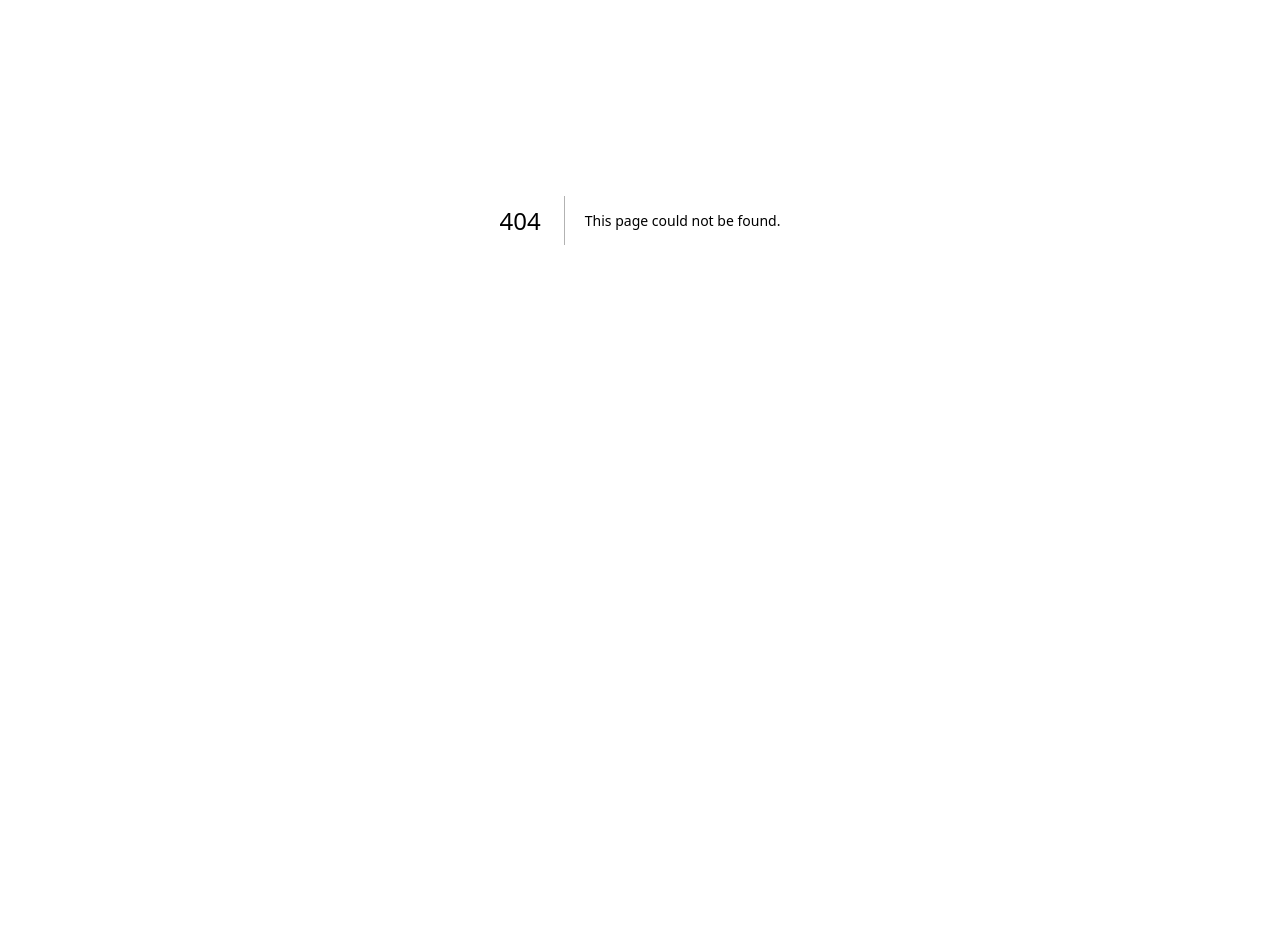
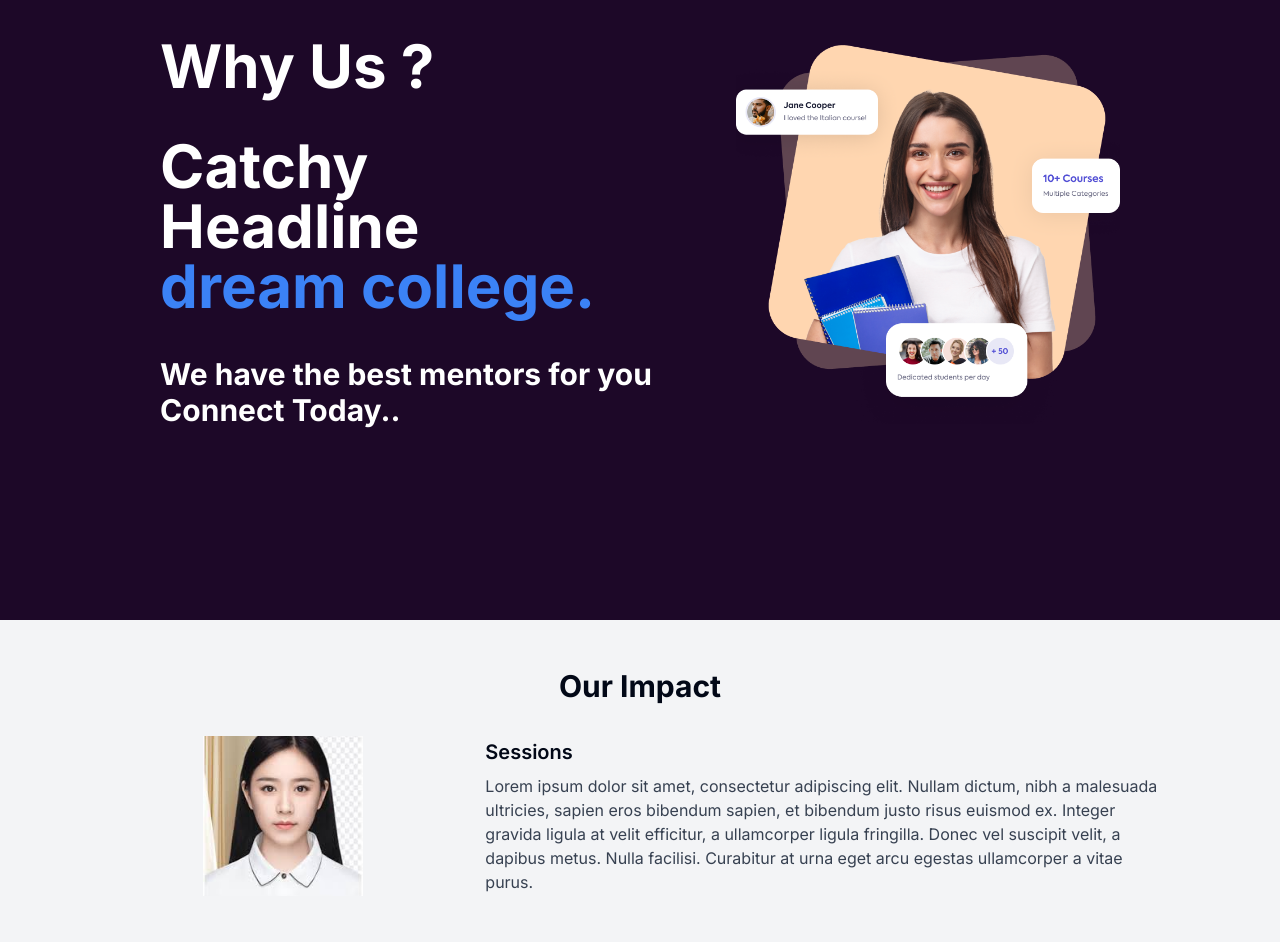
Before and after one commit to AlmaTrail/AlmaTrail-Frontend, a Next.js app: page /aboutUs in a window 1280 px wide. Before the commit this address had no page. Shown: the part 180-1122 px from the top of the page. Before the commit the page ends 800 px from the top, so only its background shows below. Built offline with nearby package versions, Linux system fonts and the light colour scheme.

Commit message:
aboutUs first commit

```diff
--- /dev/null
+++ b/src/app/aboutUs/page.tsx
@@ -0,0 +1,21 @@
+'use client';
+import Navbar from "@/components/navbar";
+import WhyUs from "@/components/whyUs";
+import Impact from "@/components/impact";
+import OurTeam from "@/components/ourTeam";
+import WriteUs from '@/components/writeUs';
+import FooterSection from "@/components/footerSections";
+export default function AboutUs() {
+    return (
+      <main>
+        <div className="h-screen mx-auto bg-[#1d0828] flex justify-center pb-2 items-center relative">
+          <Navbar/>
+          <WhyUs/>
+        </div>
+        <Impact/>
+        <OurTeam/>
+        <WriteUs/>
+        <FooterSection/>
+      </main>
+    );
+  }
--- /dev/null
+++ b/src/components/impact.tsx
@@ -0,0 +1,46 @@
+import React from "react";
+import ImpactItem from "@/components/impactItem";
+
+const impactData = [
+  {
+    title: "Sessions",
+    description: "Lorem ipsum dolor sit amet, consectetur adipiscing elit. Nullam dictum, nibh a malesuada ultricies, sapien eros bibendum sapien, et bibendum justo risus euismod ex. Integer gravida ligula at velit efficitur, a ullamcorper ligula fringilla. Donec vel suscipit velit, a dapibus metus. Nulla facilisi. Curabitur at urna eget arcu egestas ullamcorper a vitae purus.",
+    imageUrl: "/images/image.jpg",
+    imageFirst: true,
+  },
+  {
+    title: "University Selection",
+    description: "Lorem ipsum dolor sit amet, consectetur adipiscing elit. Nullam dictum, nibh a malesuada ultricies, sapien eros bibendum sapien, et bibendum justo risus euismod ex. Integer gravida ligula at velit efficitur, a ullamcorper ligula fringilla. Donec vel suscipit velit, a dapibus metus. Nulla facilisi. Curabitur at urna eget arcu egestas ullamcorper a vitae purus.",
+    imageUrl: "/images/image.jpg",
+    imageFirst: false,
+  },
+  {
+    title: "Documentation",
+    description: "Lorem ipsum dolor sit amet, consectetur adipiscing elit. Nullam dictum, nibh a malesuada ultricies, sapien eros bibendum sapien, et bibendum justo risus euismod ex. Integer gravida ligula at velit efficitur, a ullamcorper ligula fringilla. Donec vel suscipit velit, a dapibus metus. Nulla facilisi. Curabitur at urna eget arcu egestas ullamcorper a vitae purus.",
+    imageUrl: "/images/image.jpg",
+    imageFirst: true,
+  }
+];
+
+const Impact: React.FC = () => {
+  return (
+    <section className="py-12 bg-gray-100">
+      <div className="container mx-auto px-8 lg:px-28">
+        <h2 className="text-3xl font-bold text-center mb-8">Our Impact</h2>
+        <div className="space-y-12">
+          {impactData.map((item, index) => (
+            <ImpactItem
+              key={index}
+              title={item.title}
+              description={item.description}
+              imageUrl={item.imageUrl}
+              imageFirst={item.imageFirst}
+            />
+          ))}
+        </div>
+      </div>
+    </section>
+  );
+};
+
+export default Impact;
--- /dev/null
+++ b/src/components/impactItem.tsx
@@ -0,0 +1,24 @@
+import React from "react";
+
+interface ImpactItemProps {
+  title: string;
+  description: string;
+  imageUrl: string;
+  imageFirst: boolean;
+}
+
+const ImpactItem: React.FC<ImpactItemProps> = ({ title, description, imageUrl, imageFirst }) => {
+  return (
+    <div className={`flex flex-col ${imageFirst ? 'lg:flex-row' : 'lg:flex-row-reverse'} items-center lg:space-x-8 space-y-4 lg:space-y-0`}>
+      <div className="lg:w-1/3 flex justify-center">
+        <img src={imageUrl} alt={title} className="w-40 h-40 object-cover" />
+      </div>
+      <div className="lg:w-2/3 flex flex-col justify-center text-center lg:text-left h-40">
+        <h3 className="text-xl font-semibold mb-2">{title}</h3>
+        <p className="text-gray-700 overflow-hidden">{description}</p>
+      </div>
+    </div>
+  );
+};
+
+export default ImpactItem;
--- /dev/null
+++ b/src/components/ourTeam.tsx
@@ -0,0 +1,43 @@
+import React from "react";
+import TeamMemberCard from "@/components/teamMemberCard";
+
+interface TeamMember {
+  name: string;
+  position: string;
+  imageUrl: string;
+}
+
+const teamMembers: TeamMember[] = [
+  {
+    name: "Ayush Bansal",
+    position: "Co-Founder",
+    imageUrl: "/images/image.jpg",
+  },
+  {
+    name: "Harpreet Singh",
+    position: "Co-Founder",
+    imageUrl: "/images/image.jpg",
+  },
+  {
+    name: "Gautam Garg",
+    position: "Co-Founder",
+    imageUrl: "/images/image.jpg",
+  }
+];
+
+const OurTeam: React.FC = () => {
+  return (
+    <section className="py-12 bg-[#1d0828]">
+      <div className="container mx-auto px-8 lg:px-16">
+        <h2 className="text-3xl text-white font-bold text-center mb-12">Our Team</h2>
+        <div className="flex flex-wrap justify-center gap-32 mb-12">
+          {teamMembers.map((member, index) => (
+            <TeamMemberCard key={index} name={member.name} position={member.position} imageUrl={member.imageUrl} />
+          ))}
+        </div>
+      </div>
+    </section>
+  );
+};
+
+export default OurTeam;
--- /dev/null
+++ b/src/components/teamMemberCard.tsx
@@ -0,0 +1,23 @@
+import React from "react";
+
+interface TeamMemberCardProps {
+  name: string;
+  position: string;
+  imageUrl: string;
+}
+
+const TeamMemberCard: React.FC<TeamMemberCardProps> = ({ name, position, imageUrl }) => {
+  return (
+    <div className="bg-white shadow-lg rounded-lg overflow-hidden transform transition duration-300 hover:scale-105 w-64 h-80">
+      <div className="w-full h-4/5 bg-gray-200 flex items-center justify-center overflow-hidden">
+        <img className="w-full h-full object-cover object-center" src={imageUrl} alt={name} />
+      </div>
+      <div className="py-2 px-6 text-center">
+        <h2 className="text-xl font-semibold text-gray-800">{name}</h2>
+        <p className="text-sm text-gray-600">{position}</p>
+      </div>
+    </div>
+  );
+};
+
+export default TeamMemberCard;
--- /dev/null
+++ b/src/components/whyUs.tsx
@@ -0,0 +1,30 @@
+"use client";
+import React from "react";
+import Hero from "../../public/images/hero_1.png";
+import Image from "next/image";
+
+const WhyUs = () => {
+  return (
+    <div className="flex flex-col lg:flex-row justify-center lg:justify-between items-center gap-5 mt-8">
+      <div className="flex flex-col gap-4 sm:justify-center sm:items-center md:justify-center md:items-center lg:gap-10">
+        <p className="text-2xl text-white font-bold sm:text-4xl sm:text-center md:text-center md:text-5xl lg:text-6xl"> Why Us ? </p>
+        <p className="text-2xl text-white font-bold sm:text-4xl sm:text-center md:text-center md:text-5xl lg:text-6xl">
+          Catchy <br className="lg:flex hidden" /> Headline{" "}
+          <br className="lg:flex hidden text-blue-500" />{" "}
+          <span className="text-blue-500">dream college.</span>
+        </p>
+        <p className="text-3xl sm:text-base sm:text-center md:text-center text-white font-bold">
+          We have the best mentors for you <br className="lg:flex hidden" />{" "}
+          Connect Today..
+        </p>
+      </div>
+      <Image
+        className="hidden md:hidden lg:block lg:ml-16 w-96 h-96"
+        src={Hero}
+        alt=""
+      />
+    </div>
+  );
+};
+
+export default WhyUs;
--- /dev/null
+++ b/src/components/writeUs.tsx
@@ -0,0 +1,66 @@
+import React from 'react';
+
+const WriteUs = () => {
+  return (
+    <div className="bg-gray-200 py-12">
+      <div className="max-w-7xl mx-auto px-4 sm:px-6">
+        <div className="mt-6 border-2 border-gray-600 rounded-md p-6 flex gap-8 h-96 overflow-y-auto">
+
+          <div className="w-1/2 sm:w-1/2 lg:pl-6">
+            <h3 className="text-xl font-semibold text-gray-800 mb-4">Write Message</h3>
+            <textarea
+              id="message"
+              name="message"
+              rows={3} // Adjust the number of rows here
+              className="shadow-sm focus:ring-indigo-500 focus:border-indigo-500 block w-full sm:text-sm border-gray-300 rounded-md mb-4 h-full" // Added h-full for full height
+              placeholder="Your message here..."
+            />
+            <button type="submit" className="w-1/2 bg-[#1d0828] rounded-md py-2 text-white font-semibold shadow-sm transition duration-200 hover:bg-white hover:text-[#3b0764] border-2 border-transparent hover:border-[#3b0764]">
+              Send Message
+            </button>
+          </div>
+
+          <div className="w-1/2 sm:w-1/2">
+            <h3 className="text-xl flex justify-center font-semibold text-gray-800 mb-4">Contact Information</h3>
+            <div className="flex justify-center mb-4">
+              <svg
+                xmlns="http://www.w3.org/2000/svg"
+                className="h-6 w-6 mr-2 text-gray-600"
+                fill="none"
+                viewBox="0 0 24 24"
+                stroke="currentColor"
+              >
+                <path
+                  strokeLinecap="round"
+                  strokeLinejoin="round"
+                  strokeWidth={1}
+                  d="M12 6v6m0 0v6m0-6h6m-6 0H6"
+                />
+              </svg>
+              <span className="text-gray-700">Mail: admin@almatrail.com</span>
+            </div>
+            <div className="flex justify-center">
+              <svg
+                xmlns="http://www.w3.org/2000/svg"
+                className="h-6 w-6 mr-2 text-gray-600"
+                fill="none"
+                viewBox="0 0 24 24"
+                stroke="currentColor"
+              >
+                <path
+                  strokeLinecap="round"
+                  strokeLinejoin="round"
+                  strokeWidth={2}
+                  d="M12 6v6m0 0v6m0-6h6m-6 0H6"
+                />
+              </svg>
+              <span className="text-gray-700">Address: 123 Street, City, Country</span>
+            </div>
+          </div>
+        </div>
+      </div>
+    </div>
+  );
+};
+
+export default WriteUs;
```
Also changed, not shown: public/images/image.jpg (added), 1 other file (tests, documents, lock files or other folders).
